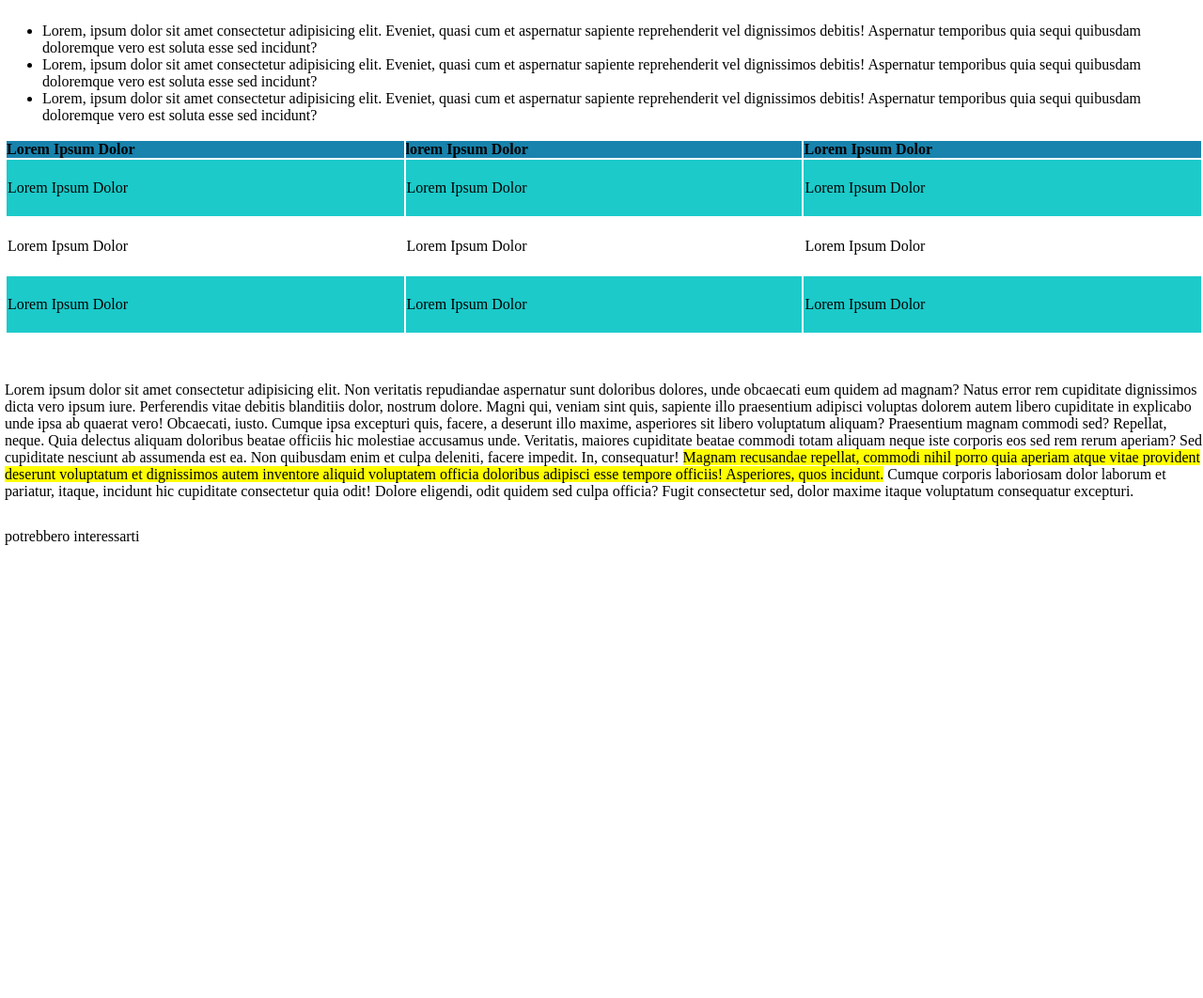
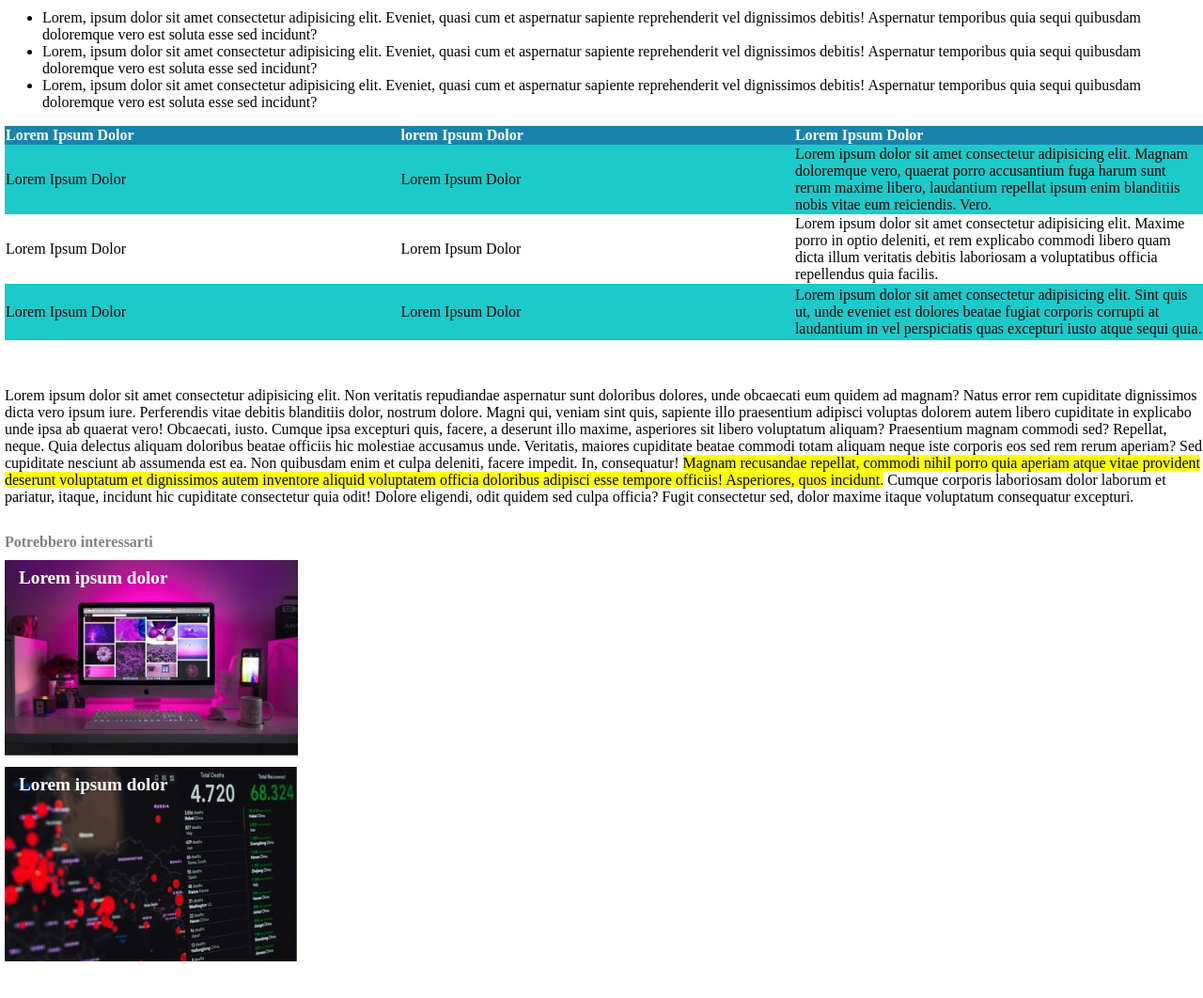
Before and after one commit to virtu-alex/html-css-booleaner, a plain HTML site: page index.html in a window 1280 px wide. Shown: the part 1680-2742 px from the top of the page at 94% size. Before the commit the page ends 2260 px from the top, so only its background shows below. Drawn offline with Linux system fonts and the light colour scheme.

Commit message:
Footer+end

```diff
--- a/index.html
+++ b/index.html
@@ -1,5 +1,5 @@
 <!DOCTYPE html>
-<html lang="en">
+<html lang="zxx">
 
 <head>
     <meta charset="UTF-8">
@@ -22,9 +22,9 @@
         </h1>
         <div class="sotto-titolo">
             <p>
-                Scritto da <span class="booleaner">The Booleaner</span>
+                <span class="written-by">Scritto da</span> <span class="booleaner">The Booleaner</span>
             </p>
-            <p>
+            <p class="written-by">
                 il 10/10/2020
             </p>
         </div>
@@ -61,7 +61,7 @@
         <!--tabella-->
         <table>
             <thead>
-                <tr>
+                <tr class="table-1">
                     <th>Lorem Ipsum Dolor</th>
                     <th>lorem Ipsum Dolor</th>
                     <th>Lorem Ipsum Dolor</th>
@@ -71,32 +71,57 @@
                 <tr class="table-body">
                     <td>Lorem Ipsum Dolor</td>
                     <td>Lorem Ipsum Dolor</td>
-                    <td>Lorem Ipsum Dolor</td>
+                    <td>Lorem ipsum dolor sit amet consectetur adipisicing elit. Magnam doloremque vero, quaerat porro
+                        accusantium fuga harum sunt rerum maxime libero, laudantium repellat ipsum enim blanditiis nobis
+                        vitae eum reiciendis. Vero.</td>
                 </tr>
                 <tr class="middle-table">
                     <td>Lorem Ipsum Dolor</td>
                     <td>Lorem Ipsum Dolor</td>
-                    <td>Lorem Ipsum Dolor</td>
+                    <td>Lorem ipsum dolor sit amet consectetur adipisicing elit. Maxime porro in optio deleniti, et rem
+                        explicabo commodi libero quam dicta illum veritatis debitis laboriosam a voluptatibus officia
+                        repellendus quia facilis.</td>
                 </tr>
                 <tr class="table-body">
                     <td>Lorem Ipsum Dolor</td>
                     <td>Lorem Ipsum Dolor</td>
-                    <td>Lorem Ipsum Dolor</td>
+                    <td>Lorem ipsum dolor sit amet consectetur adipisicing elit. Sint quis ut, unde eveniet est dolores
+                        beatae fugiat corporis corrupti at laudantium in vel perspiciatis quas excepturi iusto atque
+                        sequi quia.</td>
                 </tr>
             </tbody>
         </table>
 
-        <p class="description">Lorem ipsum dolor sit amet consectetur adipisicing elit. Non veritatis repudiandae aspernatur sunt doloribus dolores, unde obcaecati eum quidem ad magnam? Natus error rem cupiditate dignissimos dicta vero ipsum iure.
-        Perferendis vitae debitis blanditiis dolor, nostrum dolore. Magni qui, veniam sint quis, sapiente illo praesentium adipisci voluptas dolorem autem libero cupiditate in explicabo unde ipsa ab quaerat vero! Obcaecati, iusto.
-        Cumque ipsa excepturi quis, facere, a deserunt illo maxime, asperiores sit libero voluptatum aliquam? Praesentium magnam commodi sed? Repellat, neque. Quia delectus aliquam doloribus beatae officiis hic molestiae accusamus unde.
-        Veritatis, maiores cupiditate beatae commodi totam aliquam neque iste corporis eos sed rem rerum aperiam? Sed cupiditate nesciunt ab assumenda est ea. Non quibusdam enim et culpa deleniti, facere impedit.
-        In, consequatur! <span class="bkg-color"> Magnam recusandae repellat, commodi nihil porro quia aperiam atque vitae provident deserunt voluptatum et dignissimos autem inventore aliquid voluptatem officia doloribus adipisci esse tempore officiis! Asperiores, quos incidunt.</span>
-        Cumque corporis laboriosam dolor laborum et pariatur, itaque, incidunt hic cupiditate consectetur quia odit! Dolore eligendi, odit quidem sed culpa officia? Fugit consectetur sed, dolor maxime itaque voluptatum consequatur excepturi.</p>
+        <p class="description">Lorem ipsum dolor sit amet consectetur adipisicing elit. Non veritatis repudiandae
+            aspernatur sunt doloribus dolores, unde obcaecati eum quidem ad magnam? Natus error rem cupiditate
+            dignissimos dicta vero ipsum iure.
+            Perferendis vitae debitis blanditiis dolor, nostrum dolore. Magni qui, veniam sint quis, sapiente illo
+            praesentium adipisci voluptas dolorem autem libero cupiditate in explicabo unde ipsa ab quaerat vero!
+            Obcaecati, iusto.
+            Cumque ipsa excepturi quis, facere, a deserunt illo maxime, asperiores sit libero voluptatum aliquam?
+            Praesentium magnam commodi sed? Repellat, neque. Quia delectus aliquam doloribus beatae officiis hic
+            molestiae accusamus unde.
+            Veritatis, maiores cupiditate beatae commodi totam aliquam neque iste corporis eos sed rem rerum aperiam?
+            Sed cupiditate nesciunt ab assumenda est ea. Non quibusdam enim et culpa deleniti, facere impedit.
+            In, consequatur! <span class="bkg-color"> Magnam recusandae repellat, commodi nihil porro quia aperiam atque
+                vitae provident deserunt voluptatum et dignissimos autem inventore aliquid voluptatem officia doloribus
+                adipisci esse tempore officiis! Asperiores, quos incidunt.</span>
+            Cumque corporis laboriosam dolor laborum et pariatur, itaque, incidunt hic cupiditate consectetur quia odit!
+            Dolore eligendi, odit quidem sed culpa officia? Fugit consectetur sed, dolor maxime itaque voluptatum
+            consequatur excepturi.</p>
 
     </main>
 
     <footer>
-        <p class="">potrebbero interessarti</p>
+        <!--Info Utili-->
+        <p class="info-utili"><b>Potrebbero interessarti</b></p>
+
+        <div class="interessanti">
+            <p class="title-info"><b>Lorem ipsum dolor</b></p>
+        </div>
+        <div class="interessanti-2">
+            <p class="title-info"><b>Lorem ipsum dolor</b></p>
+        </div>
 
     </footer>
 
--- a/style.css
+++ b/style.css
@@ -1,71 +1,102 @@
-body{
+body {
     margin: 0;
     padding-left: 5px;
 }
 
-.top-image{
+.top-image {
     background-image: url('img/pattern.png');
-    background-color: rgb(90, 170, 197);
+    background-color: rgb(28, 166, 212);
     width: 100%;
+    height: 150px
 }
 
-#name-header{
-    padding-left: 10px;
-    padding-top: 110px;
+#name-header {
+    padding-left: 5px;
+    padding-top: 90px;
     height: 50px;
 }
 
-.sotto-titolo{
-    padding-left: 10px;
-}
-
-h1{
+h1 {
     font-size: 75px;
     margin: 0;
     padding: 5px;
 }
 
-p{
+p {
     margin: 0;
 }
 
-.booleaner{
+.written-by {
+    color: grey;
+}
+
+.booleaner {
     color: rgb(68, 160, 190);
 }
 
-
-
-.img-1{
+.img-1 {
     padding-top: 20px;
     width: 750px;
     height: 500px;
 }
 
-figure{
+figure {
     margin: 0;
 }
 
-.bkg-color{
+.bkg-color {
     background-color: yellow;
 }
 
-.description{
+.description {
     margin-top: 50px;
     margin-bottom: 30px;
 }
 
-th{
+th {
+    color: white;
     text-align: left;
     width: 700px;
-    padding: 0;
     background-color: rgb(24, 131, 173);
 }
 
-.table-body{
+
+table {
+    border-collapse: collapse;
+}
+
+.table-body {
     height: 60px;
     background-color: rgb(28, 202, 202);
 }
 
-.middle-table{
+.middle-table {
     height: 60px;
 }
+
+.info-utili {
+    padding-bottom: 10px;
+    color: grey;
+}
+
+.interessanti {
+    margin: 0;
+    height: 220px;
+    background-image: url('img/monitor.jpg');
+    background-repeat: no-repeat;
+}
+
+.interessanti-2 {
+    margin: 0;
+    height: 220px;
+    background-image: url('img/graph.jpg');
+    background-repeat: no-repeat;
+    margin-bottom: 35px;
+}
+
+.title-info {
+    padding-left: 15px;
+    padding-top: 8px;
+    font-size: larger;
+    color: white;
+}
```
